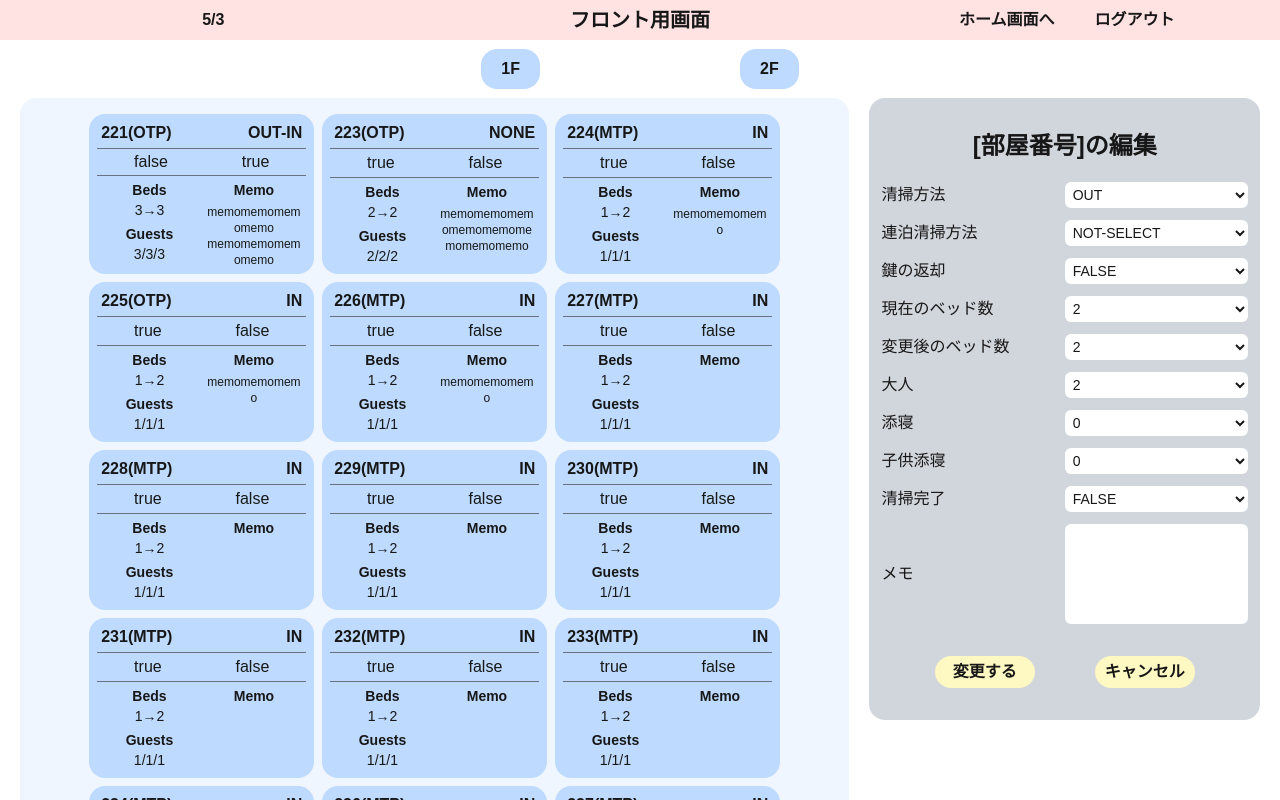
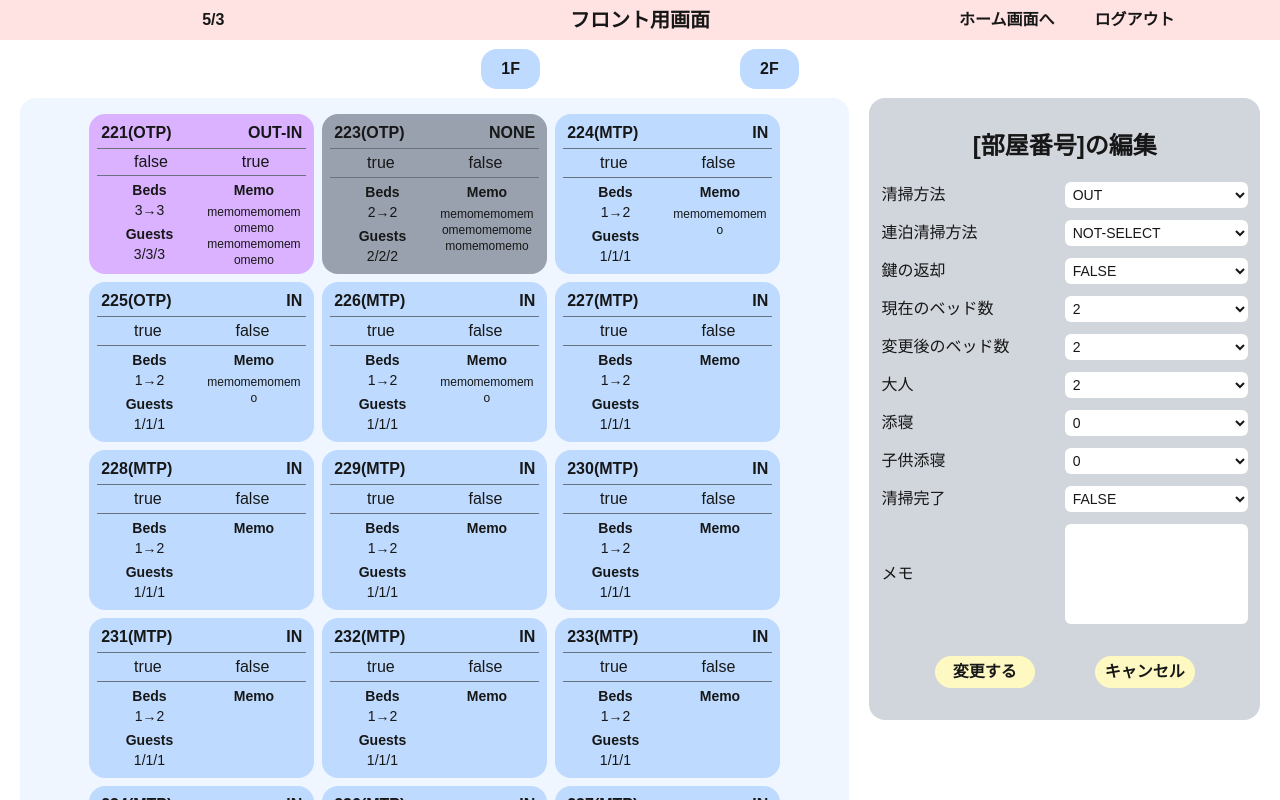
Before and after one commit to kiyo-8jo/cleaning-app, a Next.js app: page /front in a window 1280 px wide. Shown: the top 800 px of the page. Built offline with nearby package versions, Linux system fonts and the light colour scheme.

Commit message:
[update] フロント用画面で部屋カードの背景色を動的に変更する機能実装
部屋カードの背景色を、部屋の清掃タイプによって動的に変更できる機能を作成しました

```diff
--- a/src/app/components/common/roomCard/RoomCard.tsx
+++ b/src/app/components/common/roomCard/RoomCard.tsx
@@ -1,15 +1,32 @@
 import { RoomType } from "@/app/types/types";
 
 interface RoomCardType {
-  room:RoomType
+  room: RoomType;
 }
 
-
-const RoomCard = ({room}:RoomCardType) => {
+const RoomCard = ({ room }: RoomCardType) => {
+  // カードの背景色を取得
+  const getBgColor = (cleaningType: string, stayCleaningType: string) => {
+    if (cleaningType === "IN") return "bg-blue-200";
+    if (cleaningType === "OUT") return "bg-red-200";
+    if (cleaningType === "OUT-IN") return "bg-purple-300";
+    if (cleaningType === "NONE") return "bg-gray-400";
+    if (cleaningType === "STAY" && stayCleaningType === "NORMAL")
+      return "bg-yellow-200";
+    if (cleaningType === "STAY" && stayCleaningType === "ECO")
+      return "bg-green-200";
+  };
   return (
-    <div className="bg-blue-200 flex flex-col w-[225px] h-[160px] rounded-2xl p-2 cursor-pointer m-1">
+    <div
+      className={`${getBgColor(
+        room.cleaningType,
+        room.stayCleaningType
+      )}  flex flex-col w-[225px] h-[160px] rounded-2xl p-2 cursor-pointer m-1`}
+    >
       <div className="flex items-center justify-between h-[15%] w-full px-1 mb-1 font-bold">
-        <div>{room.id}({room.roomType})</div>
+        <div>
+          {room.id}({room.roomType})
+        </div>
         <div>{room.cleaningType}</div>
       </div>
       <div className="flex items-center justify-around h-[25%] w-full border-t-1 border-b-1 border-gray-500">
@@ -20,11 +37,15 @@ const RoomCard = ({room}:RoomCardType) => {
         <div className="flex flex-col w-1/2 gap-1">
           <div className="flex flex-col w-full items-center">
             <p className="font-bold">Beds</p>
-            <p>{room.nowBeds}→{room.newBeds}</p>
+            <p>
+              {room.nowBeds}→{room.newBeds}
+            </p>
           </div>
           <div className="flex flex-col w-full items-center">
             <p className="font-bold">Guests</p>
-            <p>{room.adult}/{room.inf}/{room.kidInf}</p>
+            <p>
+              {room.adult}/{room.inf}/{room.kidInf}
+            </p>
           </div>
         </div>
         <div className="flex flex-col w-1/2 items-center">
```
